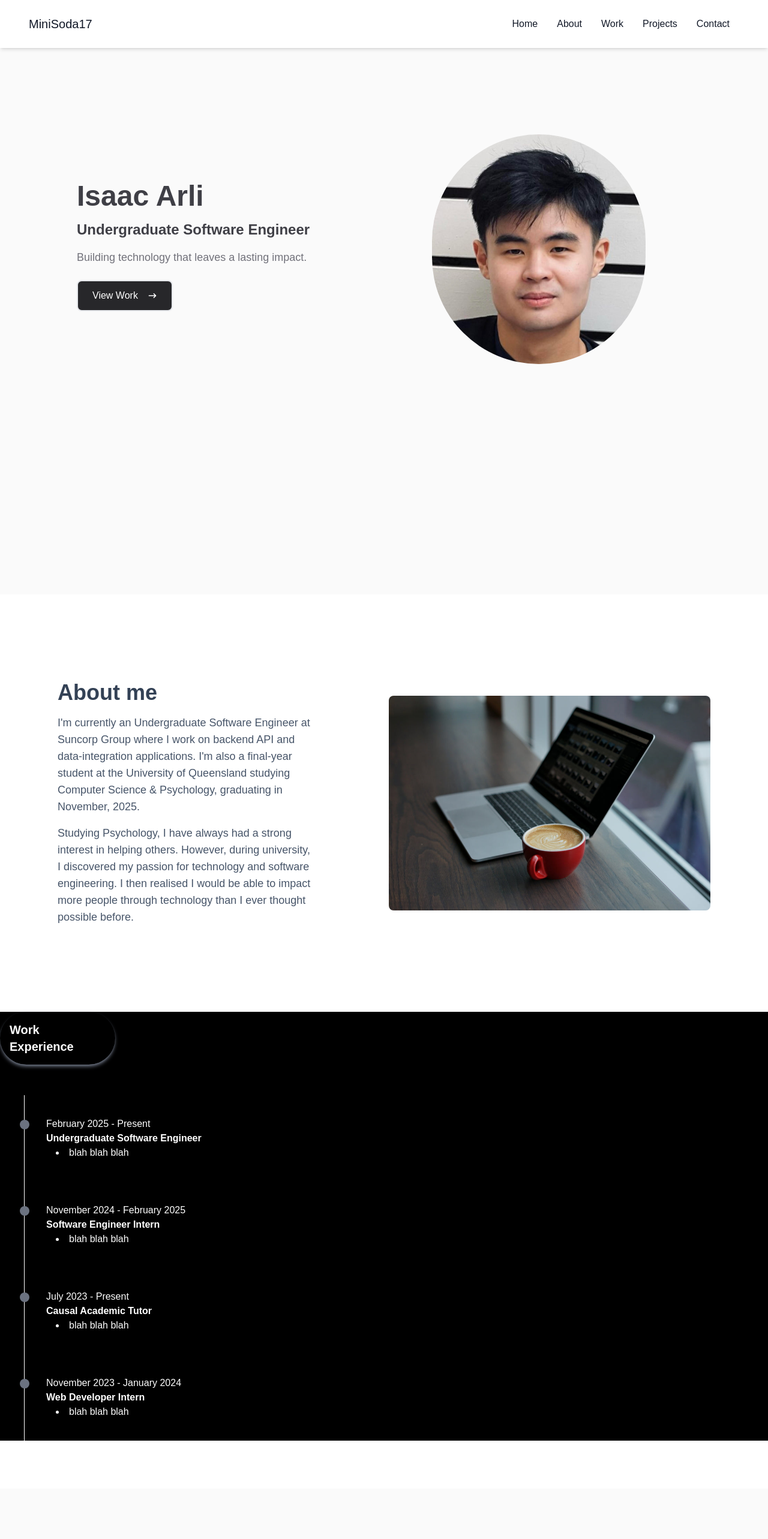
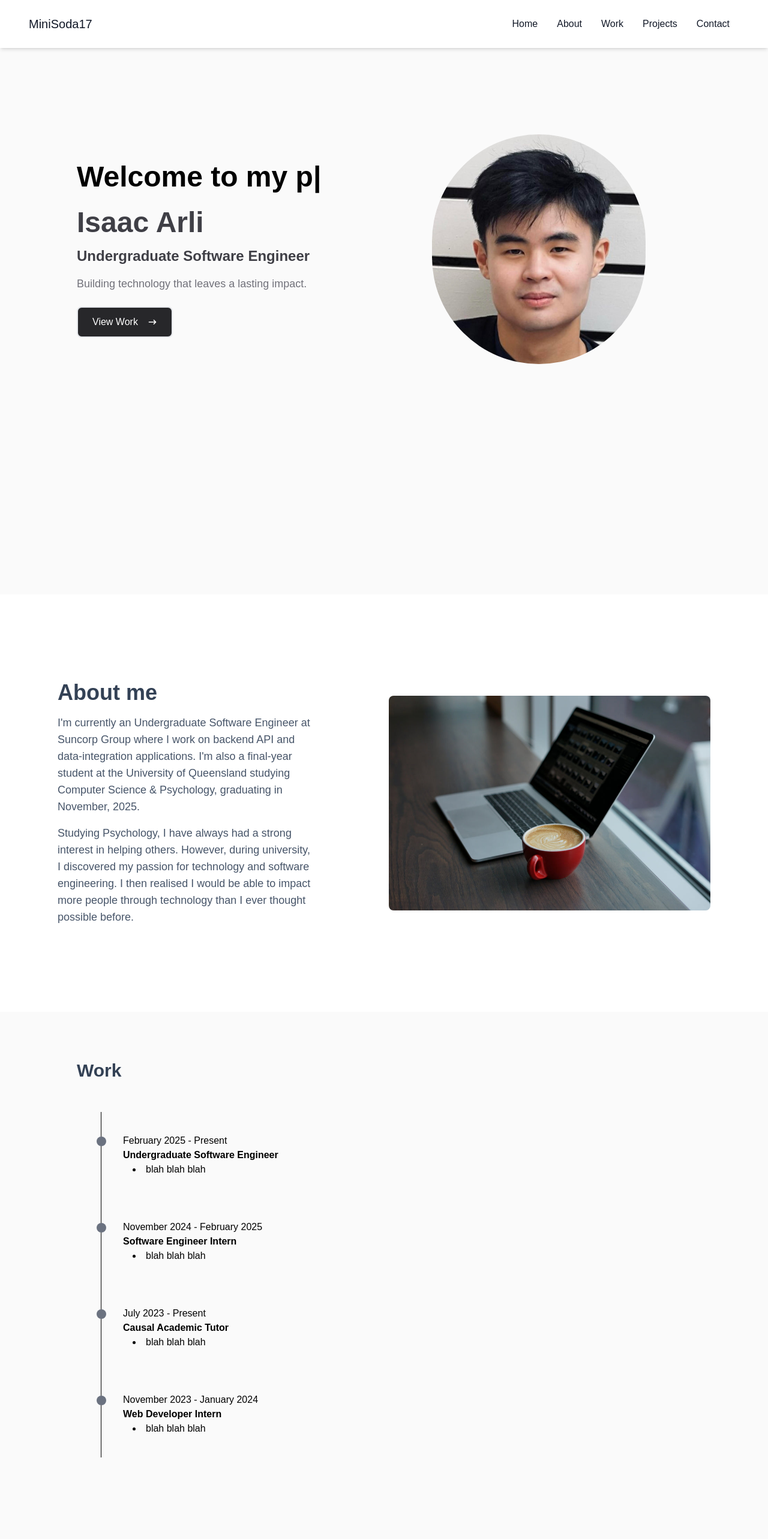
Before and after one commit to MiniSoda17/portfolio-website, a React (Vite) app: page / in a window 1280 px wide. Shown: the top 2566 px of the page at 60% size. Built offline with nearby package versions, Linux system fonts and the light colour scheme.

Commit message:
Revamps work section

```diff
--- a/package.json
+++ b/package.json
@@ -13,7 +13,8 @@
     "react": "^18.2.0",
     "react-dom": "^18.2.0",
     "react-icons": "^4.9.0",
-    "react-scroll": "^1.9.0"
+    "react-scroll": "^1.9.0",
+    "react-type-animation": "^3.2.0"
   },
   "devDependencies": {
     "@types/react": "^18.0.37",
--- a/src/components/Contact.tsx
+++ b/src/components/Contact.tsx
@@ -1,6 +1,6 @@
 function Contact() {
   return (
-    <div id="contact" className="flex justify-center py-12">
+    <div id="contact" className="flex justify-center py-12 bg-zinc-50">
       <div className="flex flex-col w-[80%] gap-4">
         <div>
           <div className="font-medium text-2xl">
--- a/src/components/Hero.tsx
+++ b/src/components/Hero.tsx
@@ -1,6 +1,7 @@
 import { HiArrowNarrowRight } from "react-icons/hi";
 import oImage from "../images/IsaacArliProfile.jpg";
 import { Link } from "react-scroll";
+import { TypeAnimation } from "react-type-animation";
 
 const Hero = () => {
   return (
@@ -11,6 +12,13 @@ const Hero = () => {
       >
         <div className="flex flex-col-reverse gap-2 md:flex-row justify-center items-center max-w-5xl">
           <div className="flex flex-col gap-4 flex-1">
+              <TypeAnimation
+                sequence={["Welcome to my portfolio!", 4000, ""]}
+                wrapper="span"
+                speed={30}
+                className="xl:text-[3rem] font-bold text-[2rem]"
+                repeat={Infinity}
+              />
             <div className="text-5xl font-bold text-zinc-700">
               <h1>Isaac Arli</h1>
             </div>
--- a/src/components/Navbar.tsx
+++ b/src/components/Navbar.tsx
@@ -7,7 +7,7 @@ const Navbar = () => {
   const handleClick = () => setNav(!nav);
 
   return (
-    <div className="fixed w-full h-[80px] flex justify-between items-center px-12 shadow-md bg-white text-gray-900">
+    <div className="fixed w-full h-[80px] flex justify-between items-center px-12 shadow-md bg-white text-gray-900 z-50">
       <div>
         <h1 className="text-xl">MiniSoda17</h1>
       </div>
@@ -109,6 +109,17 @@ const Navbar = () => {
         <li>
           <Link
             activeClass="active"
+            to="work"
+            spy={true}
+            smooth={true}
+            duration={500}
+          >
+            Work
+          </Link>
+        </li>
+        <li>
+          <Link
+            activeClass="active"
             to="projects"
             spy={true}
             smooth={true}
--- a/src/components/Projects.tsx
+++ b/src/components/Projects.tsx
@@ -6,7 +6,7 @@ import img4 from "../images/project4.png";
 
 function Projects() {
   return (
-    <div id="projects" className="flex justify-center py-20 bg-zinc-50">
+    <div id="projects" className="flex justify-center py-20">
       <div className="flex flex-col w-[80%]">
         <div>
           <h1 className="text-3xl font-semibold text-slate-700">Projects</h1>
--- a/src/components/Work.tsx
+++ b/src/components/Work.tsx
@@ -1,17 +1,14 @@
 import WorkSection from "./WorkSection";
 
 const Work = () => {
-
   return (
-    <div className="bg-black w-full">
-      <div
-        id="work"
-        className=" w-[40%] md:w-[15%] flex justify-center shadow-md font-bold  text-white text-xl  shadow-gray-500 rounded-full p-4 z-30"
-      >
-        Work Experience
+    <>
+      <div id="work" className="flex justify-center py-20 bg-zinc-50">
+        <div className="flex flex-col w-[80%]">
+          <div>
+            <h1 className="text-3xl font-semibold text-slate-700">Work</h1>
           </div>
-
-      <div className=" text-white md:mt-[3.2rem] mb-[5rem] mt-[5rem] pl-10 flex justify-center flex-col z-30">
+            <div className=" text-black md:mt-[3.2rem] mb-[5rem] mt-[5rem] pl-10 flex justify-center flex-col z-30">
               <WorkSection
                 title="Undergraduate Software Engineer"
                 time="February 2025 - Present"
@@ -38,6 +35,8 @@ const Work = () => {
               />
             </div>
           </div>
+        </div>
+    </>
   );
 };
 
--- a/src/components/WorkSection.tsx
+++ b/src/components/WorkSection.tsx
@@ -7,7 +7,7 @@ interface Props {
 
 const WorkSection = (props: Props) => {
     return (
-        <div className="relative p-9 border-l border-white z-30">
+        <div className="relative p-9 border-l border-black z-10">
             <div className="absolute left-[-0.5rem] top-[2.6rem] p-2 bg-gray-500 rounded-full z-30"></div>
             <div className="md:text-[1rem] text-[0.8rem]">{props.time}</div>
             <div className="font-bold md:text-[1rem] text-[0.8rem]">
```
Also changed, not shown: 1 other file (tests, documents, lock files or other folders). Lines whose indentation alone changed are shown as unchanged.
